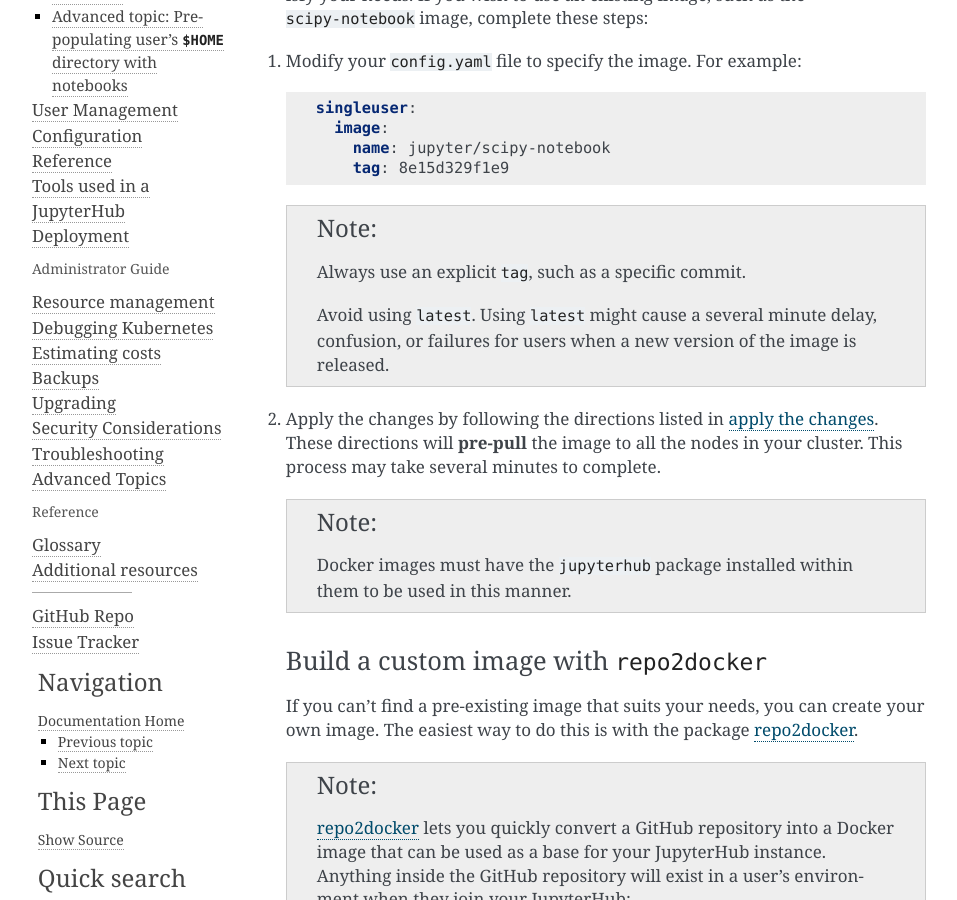
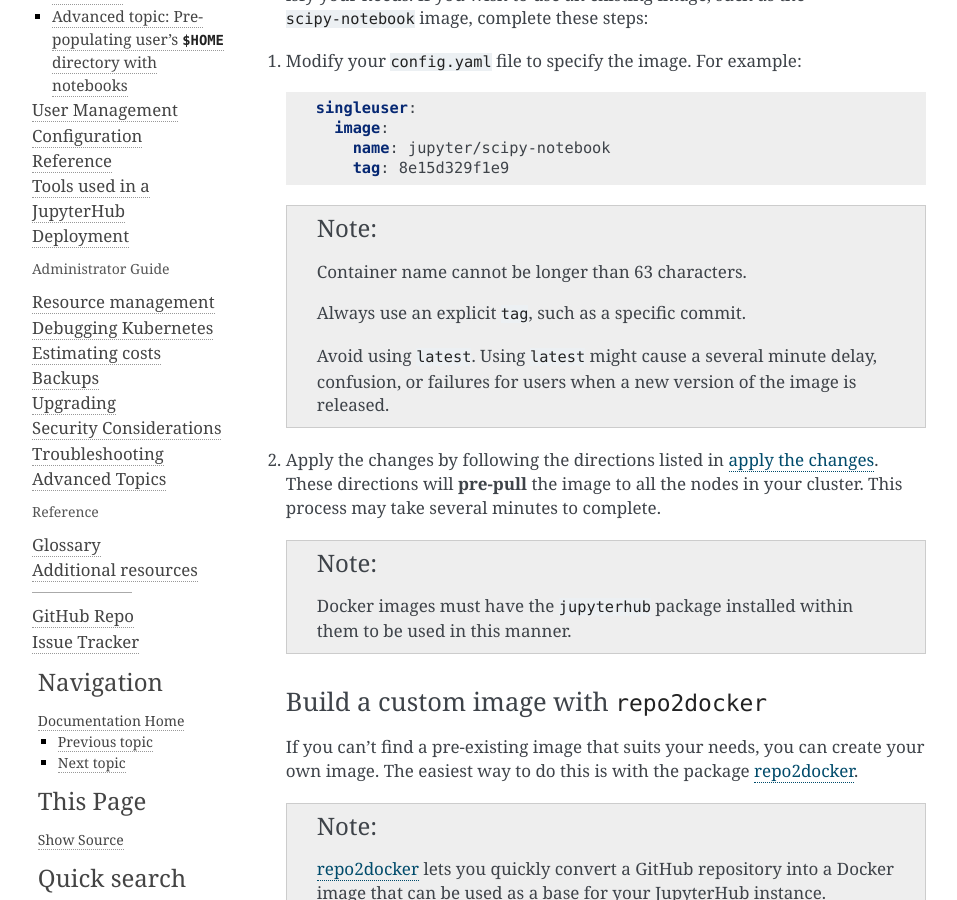
Before and after one commit to jupyterhub/zero-to-jupyterhub-k8s, a Sphinx documentation site: the page built from doc/source/user-experience.rst, in a window 1280 px wide and 900 px high, scrolled down 1099 px. Shown: the whole window, without its empty margins (154-1111 px from the left). Built offline with Sphinx 7.4.7, drawn with Linux system fonts in a browser that asks for light colours.

Commit message:
Solves #251: add a note to the doc on 63 chars limit

```diff
--- a/doc/source/user-experience.rst
+++ b/doc/source/user-experience.rst
@@ -57,6 +57,8 @@
            tag: 8e15d329f1e9
 
    .. note::
+
+      Container name cannot be longer than 63 characters.
 
       Always use an explicit ``tag``, such as a specific commit.
 
```
